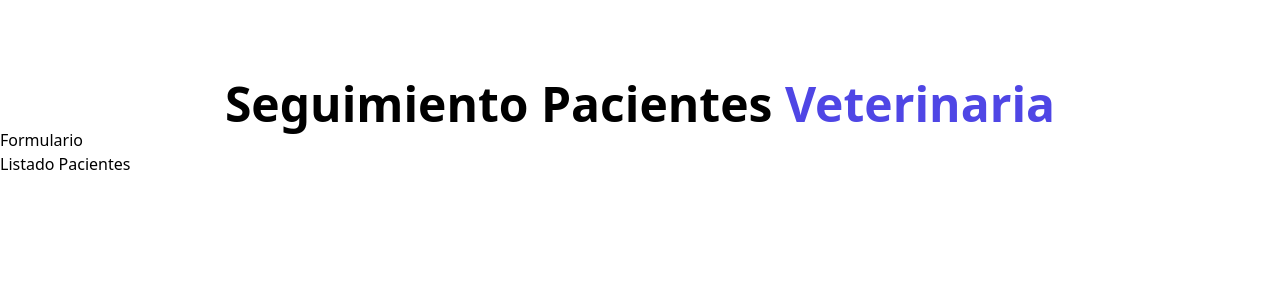
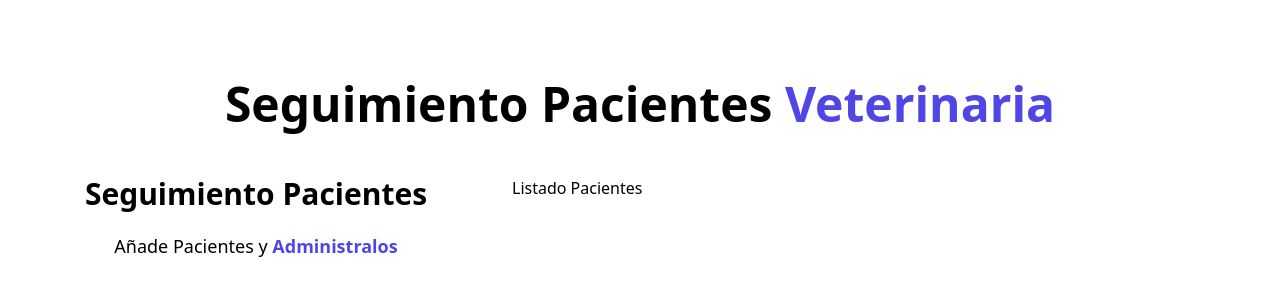
Before and after one commit to EricMI-JS/citas_react_vite, a React (Vite) app: page / in a window 1280 px wide. Shown: the top 300 px of the page. Built offline with nearby package versions, Linux system fonts and the light colour scheme.

Commit message:
Talwind al componente Formulario

```diff
--- a/src/App.jsx
+++ b/src/App.jsx
@@ -6,8 +6,11 @@
   return (
     <div className="container mx-auto mt-20">
       <Header />
-      <Formulario />
-      <ListadoPacientes />
+
+      <div className="mt-12 md:flex">
+        <Formulario />
+        <ListadoPacientes />
+      </div>
     </div>
   );
 }
--- a/src/components/Formulario.jsx
+++ b/src/components/Formulario.jsx
@@ -1,7 +1,13 @@
 function Formulario() {
   return (
-    <div>
-      <h2>Formulario</h2>
+    <div className="md:w-1/2 lg:w-2/5">
+      <h2 className="font-black text-3xl text-center">Seguimiento Pacientes</h2>
+      <p className="text-lg mt-5 text-center">
+        Añade Pacientes y {""}{" "}
+        <span className="text-indigo-600 font-bold">Administralos</span>
+      </p>
+
+      <form></form>
     </div>
   );
 }
--- a/src/components/ListadoPacientes.jsx
+++ b/src/components/ListadoPacientes.jsx
@@ -1,6 +1,6 @@
 const ListadoPacientes = () => {
   return (
-    <div>
+    <div className="w-1/2 lg:w-3/5">
       <h2>Listado Pacientes</h2>
     </div>
   );
```
